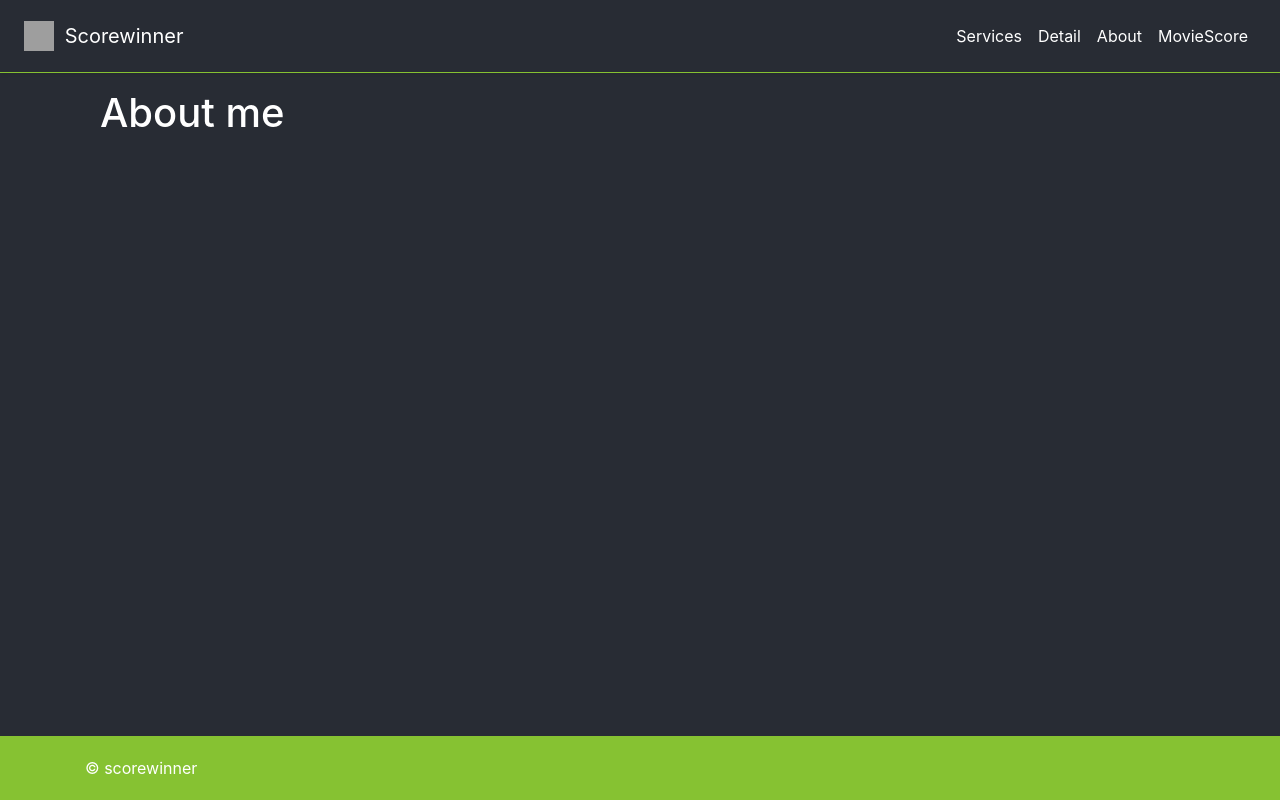
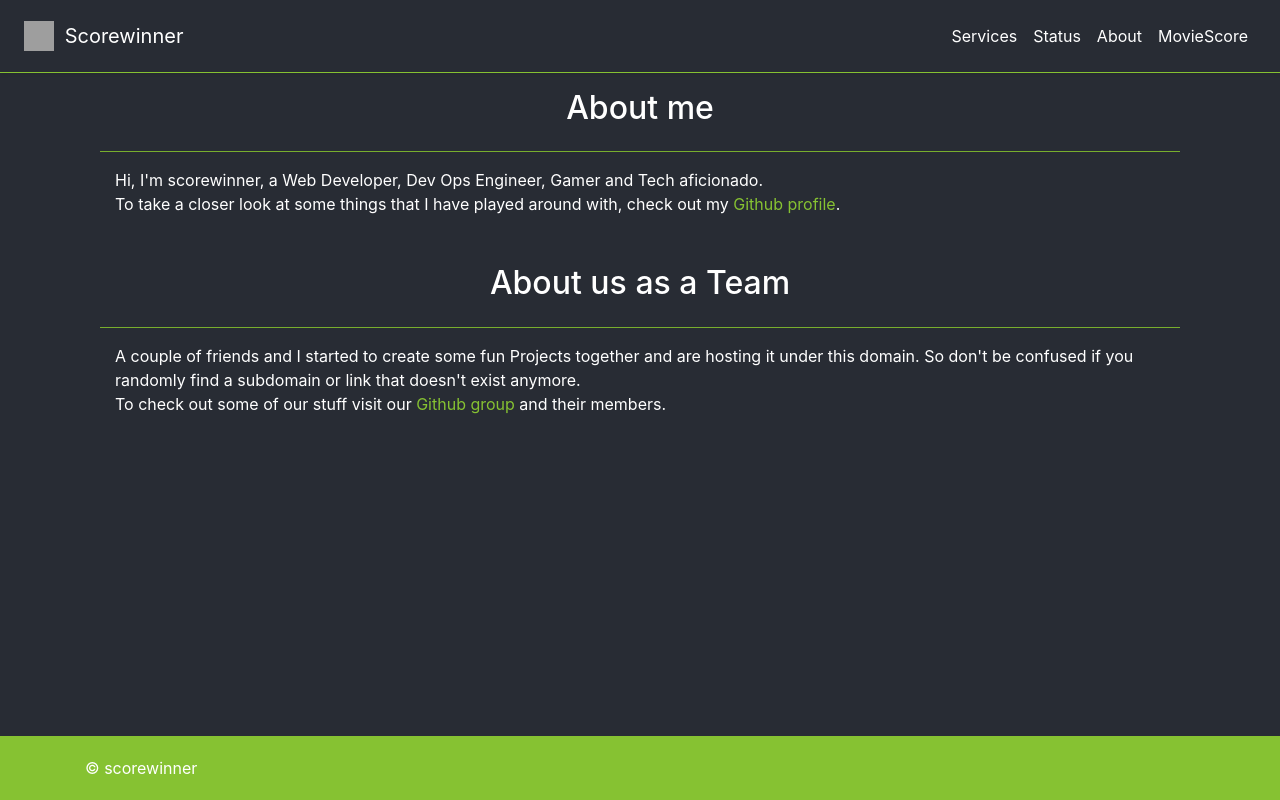
Before and after one commit to score-server/scorevue, a Vue app: page /about in a window 1280 px wide. Built offline with nearby package versions, Linux system fonts and the light colour scheme; grey boxes are pictures that could not be loaded.

Commit message:
added and changed some pages

```diff
--- a/src/assets/scss/styles.scss
+++ b/src/assets/scss/styles.scss
@@ -64,3 +64,8 @@ a {
 .list-group-flush {
     color: $black;
 }
+
+.monitoror {
+    min-height: 30em;
+    min-width: 100%;
+}
--- a/src/components/Navigation.vue
+++ b/src/components/Navigation.vue
@@ -11,7 +11,7 @@
     <b-collapse is-nav id="nav_collapse">
         <b-navbar-nav class="ml-auto">
             <b-nav-item href="/services">Services</b-nav-item>
-            <b-nav-item href="/detail">Detail</b-nav-item>
+            <b-nav-item href="/status">Status</b-nav-item>
             <b-nav-item href="/about">About</b-nav-item>
             <b-nav-item href="http://movie.scorewinner.ch">MovieScore</b-nav-item>
         </b-navbar-nav>
--- a/src/main.js
+++ b/src/main.js
@@ -4,7 +4,7 @@ import BootstrapVue from 'bootstrap-vue'
 
 import App from './App.vue'
 import Home from './pages/Home.vue'
-import Detail from './pages/Detail.vue'
+import Status from './pages/Status.vue'
 import About from './pages/About.vue'
 import Services from './pages/Services.vue'
 
@@ -21,8 +21,8 @@ const router = new VueRouter({
      component: Home
     },
     {
-      path: '/detail',
-     component: Detail
+      path: '/status',
+     component: Status
     },
     {
       path: '/about',
--- a/src/pages/About.vue
+++ b/src/pages/About.vue
@@ -1,5 +1,25 @@
 <template>
-<div class="col-md-12">
-    <h1>About me</h1>
+<div class="col-md-12 mb-5">
+
+    <div class="d-flex justify-content-center">
+        <h1 class="h2">About me</h1>
+    </div>
+    <hr>
+    <div class="col-md-12 mb-5">
+        <p>
+            Hi, I'm scorewinner, a Web Developer, Dev Ops Engineer, Gamer and Tech aficionado. <br>
+            To take a closer look at some things that I have played around with, check out my <a href="https://github.com/scorewinner">Github profile</a>.
+        </p>
+    </div>
+    <div class="d-flex justify-content-center">
+        <h1 class="h2">About us as a Team</h1>
+    </div>
+    <hr>
+    <div class="col-md-12 mb-5">
+        <p>
+            A couple of friends and I started to create some fun Projects together and are hosting it under this domain. So don't be confused if you randomly find a subdomain or link that doesn't exist anymore. <br>
+            To check out some of our stuff visit our <a href="https://github.com/score-server">Github group</a> and their members.
+        </p>
+    </div>
 </div>
 </template>
--- a/src/pages/Home.vue
+++ b/src/pages/Home.vue
@@ -1,5 +1,5 @@
 <template>
 <div class="col-md-12 d-flex justify-content-center">
-    <h1>Scorewinner is under development</h1>
+    <h1>Hi there</h1>
 </div>
 </template>
--- a/src/pages/Services.vue
+++ b/src/pages/Services.vue
@@ -5,12 +5,12 @@
 </div>
 <hr>
 <div class="row">
-    <div class="col-lg-8 col-md-12">
+    <div class="col-lg-12 col-md-12">
         <div class="row">
             <div class="col-md-4 col-6 mb-4">
                 <div class="card">
                     <div class="card-body">
-                        <h5 class="card-title">MovieScore <i class="fas fa-video"></i></h5>
+                        <h5 class="card-title">MovieScore</h5>
                         <p class="card-text">Visit MovieScore to get and share information about our favorite movies and TV-shows. Invite only tho.</p>
                         <a href="https://movie.scorewinner.ch">Go to MovieScore</a>
                     </div>
@@ -19,28 +19,23 @@
             <div class="col-md-4 col-6 mb-4">
                 <div class="card">
                     <div class="card-body">
-                        <h5 class="card-title">Minecraft Server <i class="fas fa-gamepad"></i></h5>
+                        <h5 class="card-title">Minecraft Server #1</h5>
                         <p class="card-text">We have a vanilla Minecraft server running on Version 1.14.3. Hit me up if you want to join</p>
                         <a href="#">IP address: scorewinner.ch:25565</a>
                     </div>
                 </div>
             </div>
-            <div class="col-md-4 col-6 mb-4">
+                        <div class="col-md-4 col-6 mb-4">
                 <div class="card">
                     <div class="card-body">
-                        <h5 class="card-title">Unturned Server <i class="fas fa-gamepad"></i></h5>
-                        <p class="card-text">We have a Unturned server running on the newest Version on the map "Russia". Hit me up if you want to join.</p>
-                        <a href="#">IP address: scorewinner.ch:27015</a>
+                        <h5 class="card-title">Minecraft Server #2</h5>
+                        <p class="card-text">We're also hosting a modded Minecraft server, running AllTheMods 6 with Mod Version 1.5.6</p>
+                        <a href="#">IP address: scorewinner.ch:25566</a>
                     </div>
                 </div>
             </div>
         </div>
     </div>
-    <div class="col-lg-4 col-md-12">
-        <h5 class="card-title">Discord Server <i class="fab fa-discord"></i></h5>
-        <p class="card-text">We have also a Discord server. Hit me up if you want to join.</p>
-        <iframe src="https://discordapp.com/widget?id=355686076003778561&amp;theme=dark" class="discord" allowtransparency="true" frameborder="0"></iframe>
-    </div>
 </div>
 </div>
 </template>
--- /dev/null
+++ b/src/pages/Status.vue
@@ -0,0 +1,10 @@
+<template>
+    <div class="mb-5">
+        <div class="d-flex justify-content-center">
+            <h1 class="h2">Service Status</h1>
+        </div>
+        <hr>
+    <iframe src="https://monitor.scorewinner.ch/" width="100%" height="100%" class="frame monitoror mb-5"></iframe>
+
+    </div>
+</template>
```
